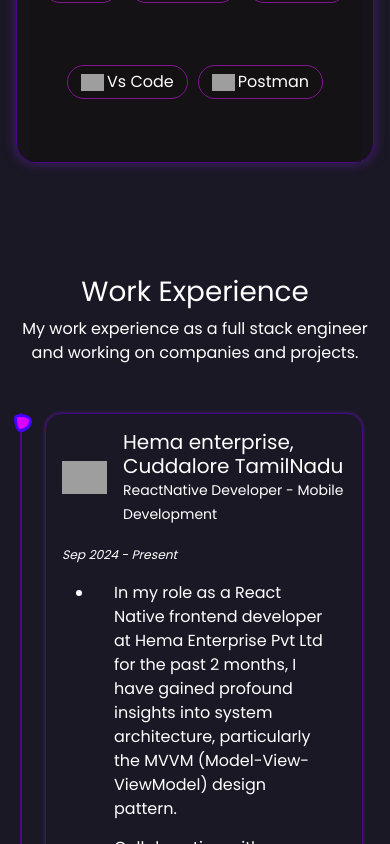
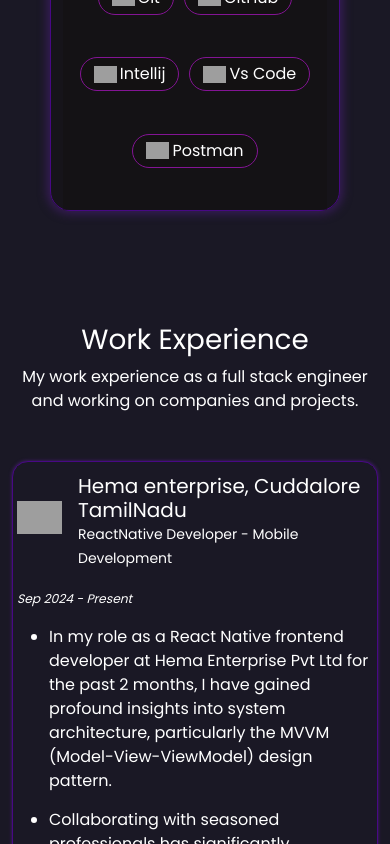
Before and after one commit to Dineshofficiall/PortfolioFrontend, a React (Vite) app: page / in a window 390 px wide. Shown: the part 2079-2923 px from the top of the page. Built offline with nearby package versions, Linux system fonts and the light colour scheme; grey boxes are pictures that could not be loaded.

Commit message:
responsive all component check!

```diff
--- a/src/pages/education/Education.jsx
+++ b/src/pages/education/Education.jsx
@@ -16,7 +16,8 @@ function Education() {
                     <h1>Education</h1>
                     <article>My education has been a journey of self-discovery and growth. My educational details are as follows.</article>
                 </div>
-                <Row className='col-12 ms-2 contents'>
+                <Row className='col-12 ms-0 ms-sm-2 contents'>
+                    <aside className='content-inner-block'>
                         <Col className='col-12 border rounded-4 p-3 mb-4 box'>
                             <div className='d-flex align-items-center'>
                                 <Image src={edexIcon} width={45} className='me-3' alt='' />
@@ -58,6 +59,7 @@ function Education() {
                             </div>
                             <article>Before advancing to higher education, I completed my 12th grade in the first group with a focus on Computer Science, earning 50% marks. Despite some health challenges, I gained a foundational understanding of computer science concepts, which fueled my passion for the field.</article>
                         </Col>
+                    </aside>
                 </Row>
             </Container>
         </section>
--- a/src/pages/education/education.css
+++ b/src/pages/education/education.css
@@ -25,3 +25,19 @@
     text-align: justify;
     text-indent: 6rem;
 }
+
+@media screen and (max-width: 576px) {
+    .contents {
+        padding: 0;
+        border: none;
+        display: flex;
+        justify-content: space-evenly;
+    }
+    .contents .box::before {
+        display: none;
+    }
+    .content-inner-block {
+        width: 470px !important;
+        padding: 0 !important;
+    }
+}
--- a/src/pages/projects/Projects.jsx
+++ b/src/pages/projects/Projects.jsx
@@ -14,7 +14,7 @@ function Projects() {
                 <Container className='col-12 col-md-9 col-lg-8'>
                     <div className='d-flex flex-column align-items-center justify-content-center mb-5'>
                         <h1>Projects</h1>
-                        <article className='col-8 text-center py-3'>I have worked on a wide range of projects. From web apps to android apps. Here are some of my projects.</article>
+                        <article className='col-10 col-sm-8 text-center py-3'>I have worked on a wide range of projects. From web apps to android apps. Here are some of my projects.</article>
                     </div>
                     <div className='d-flex justify-content-center align-items-center'>
                         <div className='col-11 col-md-7 col-lg-5'>
--- a/src/pages/projects/WebProject.jsx
+++ b/src/pages/projects/WebProject.jsx
@@ -7,6 +7,7 @@ import project1 from '/Project/PortfolioFrontend/Portfolio/src/assets/projects/p
 
 function WebProject() {
     return (
+        <aside className='content-inner-block'>
             <Row xs={1} sm={2} lg={3} className="g-4 g-sm-5 g-md-4 g-lg-3 my-4">
                 {Array.from({ length: 5 }).map((_, idx) => (
                     <Col key={idx}>
@@ -39,6 +40,7 @@ function WebProject() {
                     </Col>
                 ))}
             </Row>
+        </aside>
     )
 }
 
--- a/src/pages/skills/Skills.jsx
+++ b/src/pages/skills/Skills.jsx
@@ -32,7 +32,7 @@ function Skills() {
                         <article>Here are some of my skills on which I have been working on for the past 9months</article>
                     </div>
                     <Row xs={1} sm={2} md={3} lg={3} className="d-flex justify-content-evenly align-items-center gap-5 p-3 p-sm-0">
-                        <Col className='skillSet-parent mx-2'>
+                        <Col className='skillSet-parent'>
                             <h4 className='text-center mt-4 mb-0'>Frontend</h4>
                             <div className='skillSet'>
                                 <div className='icons-container'>
@@ -52,6 +52,10 @@ function Skills() {
                                     <li>Bootstrap</li>
                                 </div>
                                 <div className='icons-container'>
+                                    <Image src={reactIcon} width={23} alt='' />
+                                    <li>React Native</li>
+                                </div>
+                                <div className='icons-container'>
                                     <Image src={cssIcon} width={23} alt='' />
                                     <li>Css</li>
                                 </div>
@@ -69,12 +73,12 @@ function Skills() {
                                     <li>Java</li>
                                 </div>
                                 <div className='icons-container'>
+                                    <Image src={nodeJsIcon} width={23} alt='' />
+                                    <li>NodeJs</li>
+                                </div>
+                                <div className='icons-container'>
                                     <Image src={springBootIcon} width={23} alt='' />
                                     <li>SpringBoot</li>
-                                </div>
-                                <div className='icons-container'>
-                                    <Image src={nodeJsIcon} width={23} alt='' />
-                                    <li>NodeJs</li>
                                 </div>
                                 <div className='icons-container'>
                                     <Image src={postgreSqlIcon} width={23} alt='' />
--- a/src/pages/skills/skills.css
+++ b/src/pages/skills/skills.css
@@ -2,12 +2,13 @@
     border-radius: 20px;
     border: 1.5px solid rgb(72, 8, 133) !important;
     box-shadow: 0px 0px 10px 3px rgb(55, 28, 87);
+    width: 290px !important;
 }
 .skillSet-parent, .skillSet-parent div, .skillSet-parent h4{
     background-color: rgba(19, 17, 17, 0.548) !important;
 }
 .skillSet {
-    height: 16em;
+    height: 17em;
     display: flex;
     flex-flow: wrap;
     justify-content: center;
@@ -30,3 +31,9 @@
     list-style: none;
     margin-left: 3px;
 }
+
+/* @media screen and (min-width: 575px) {
+    .skillSet-parent {
+        width: 288px !important;
+    }
+} */
--- a/src/pages/work/Work.css
+++ b/src/pages/work/Work.css
@@ -2,3 +2,8 @@
     margin: 15px 0;
     padding: 0 20px;
 }
+@media screen and (max-width: 576px) {
+    .list-block {
+        padding: 0;
+    }
+}
--- a/src/pages/work/Work.jsx
+++ b/src/pages/work/Work.jsx
@@ -12,12 +12,13 @@ function Work() {
                     <h1>Work Experience </h1>
                     <article>My work experience as a full stack engineer and working on companies and projects.</article>
                 </div>
-                <Row className='col-12 ms-2 contents'>
-                    <Col className='col-12 border rounded-4 p-3 mb-4 box'>
+                <Row className='col-12 ms-0 ms-sm-2 contents'>
+                    <aside className='content-inner-block'>
+                        <Col className='col-12 border rounded-4 p-1 p-sm-3 mb-4 box'>
                             <div className='d-flex align-items-center'>
                                 <Image src={hemaIcon} width={45} className='me-3' alt='' />
                                 <div>
-                                <h5 className='m-0'>Hema enterprise, Cuddalore TamilNadu</h5>
+                                    <h5 className='m-0 pt-2'>Hema enterprise, Cuddalore TamilNadu</h5>
                                     <small className='m-0'>ReactNative Developer - Mobile Development</small>
                                 </div>
                             </div>
@@ -31,6 +32,7 @@ function Work() {
                                 <li className='list-block'>Following this project, I advanced to real-time initiatives, including the development of a meeting agenda and a form builder, which further enriched my practical experience in crafting responsive mobile applications.</li>
                             </ul>
                         </Col>
+                    </aside>
                 </Row>
             </Container>
         </section>
```
Lines whose indentation alone changed are shown as unchanged.
